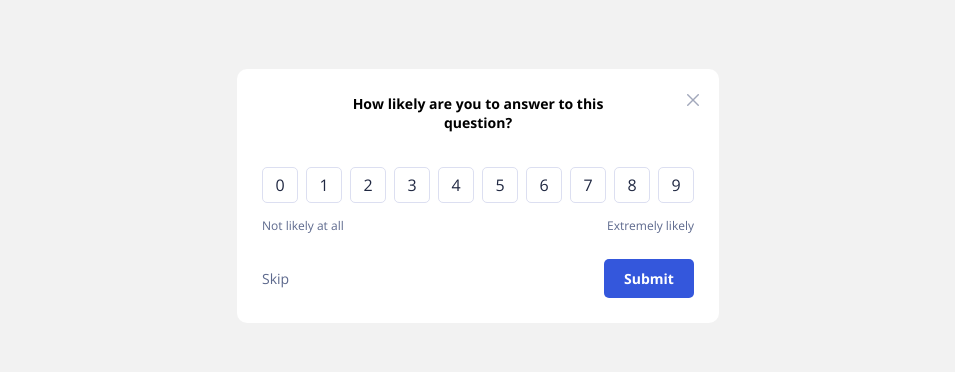
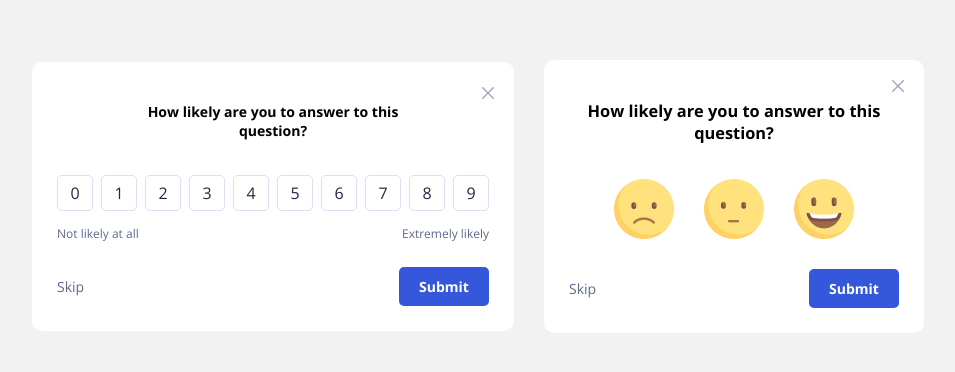
Before and after one commit to enderimen/feedback-component, a website built with Parcel: page src/index.html in a window 1280 px wide. Shown: the part 204-576 px from the top of the page, without its empty margins (162-1117 px from the left). Built offline with nearby package versions, Linux system fonts and the light colour scheme; some packages are replaced by stand-ins of ours.

Commit message:
Sentiment rating has been completed with pure js and css.

```diff
--- a/src/index.html
+++ b/src/index.html
@@ -94,6 +94,48 @@
                 </div>
             </form>
         </div>
+
+        <div class="m-sentiment">
+            <input type="checkbox" id="closeSentiment">
+            <label for="closeSentiment">
+                <img src="./assets/icons/close.png" alt="Close Feedback">
+            </label>
+
+            <form class="m-sentiment__form">
+                <h3 class="m-sentiment__title">How likely are you to answer to this question?</h3>
+
+                <ul class="m-sentiment__list js-sentimentRate">
+                    <li class="m-sentiment__button" role="button">
+                        <input type="radio" name="rate" id="sentiment-0">
+                        <label for="sentiment-0">
+                            <img src="./assets/icons/sad.png" alt="">
+                        </label>
+                    </li>
+                    <li class="m-sentiment__button" role="button">
+                        <input type="radio" name="rate" id="sentiment-1">
+                        <label for="sentiment-1">
+                            <img src="./assets/icons/thinking.png" alt="">
+                        </label>
+                    </li>
+                    <li class="m-sentiment__button" role="button">
+                        <input type="radio" name="rate" id="sentiment-2">
+                        <label for="sentiment-2">
+                            <img src="./assets/icons/happy.png" alt="">
+                        </label>
+                    </li>
+                </ul>
+            </form>
+
+            <div class="m-sentiment__messageArea">
+                <h5 class="m-rate__messageTitle">Tell us how we can improve</h5>
+                <textarea class="m-rate__message" placeholder="Write message here"></textarea>
+            </div>
+
+            <div class="m-row">
+                <button class="a-skip__btn">Skip</button>
+                <input type="submit" class="a-submit__btn" value="Submit"/>
+            </div>
+        </div>
     </section>
     <script src="./index.js"></script>
 </body>
--- a/src/index.js
+++ b/src/index.js
@@ -1,8 +1,13 @@
 // import another component
 import main from './main';
 
+// Number Rate
 const rateMessage = document.querySelector(".m-rate__messageArea");
 const rateButtonList = document.querySelectorAll(".js-rate input");
+
+// Sentiment Rate
+const sentimentRateMessage = document.querySelector(".m-sentiment__messageArea");
+const sentimentButtonList = document.querySelectorAll(".js-sentimentRate input");
 
 rateButtonList.forEach(button => {
     button.addEventListener('click', (event) => {
@@ -13,4 +18,12 @@ rateButtonList.forEach(button => {
     });
 });
 
+sentimentButtonList.forEach(button => {
+    button.addEventListener('click', (event) => {
+        if(event.target.checked) {
+            sentimentRateMessage.classList.add("-show");
+        }
+    });
+});
+
 main();
--- a/src/main.scss
+++ b/src/main.scss
@@ -6,9 +6,15 @@
   --bg-color: #F2F2F2;
 }
 
+.o-feedback {
+  display: flex;
+  align-items: center;
+}
+
 .m-feedback {
   &__container {
     position: relative;
+    margin-right: 30px;
 
     & input[id="closeFeedback"] {
       display: none;
@@ -52,6 +58,7 @@
       line-height: 19px;
       max-width: 280px;
       text-align: center;
+      margin-top: 15px;
       margin-bottom: 35px;
     }
   }
@@ -162,3 +169,75 @@
   font-size: 14px;
   line-height: 19px;
 }
+
+.m-sentiment {
+  position: relative;
+
+  max-width: 380px;
+  display: flex;
+  flex-direction: column;
+  align-items: center;
+  background-color: #fff;
+  border-radius: 10px;
+  padding: 25px;
+
+  & #closeSentiment {
+    display: none;
+  }
+
+  label[for="closeSentiment"] {
+    display: inline-flex;
+    position: absolute;
+    right: 20px;
+    top: 20px;
+    cursor: pointer;
+  }
+
+  &__title {
+    margin-top: 15px;
+    margin-bottom: 20px;
+    text-align: center;
+  }
+
+  &__list {
+    display: flex;
+    justify-content: space-between;
+    list-style: none;
+    padding-left: 40px;
+    padding-right: 40px;
+    margin-bottom: 15px;
+  }
+
+  &__button {
+    & label {
+      display: block;
+      border-radius: 10px;
+      height: 90px;
+      width: 90px;
+      display: flex;
+      align-items: center;
+      justify-content: center;
+      cursor: pointer;
+    }
+
+    & input {
+      display: none;
+
+      &:checked + label {
+        box-shadow: 0 4px 10px rgba(#000, .15);
+      }
+    }
+  }
+
+  &__messageArea {
+    height: 0;
+    overflow: hidden;
+    width: 100%;
+    transition: 300ms height ease-in;
+
+    &.-show {
+      height: 95px;
+      margin-bottom: 25px;
+    }
+  }
+}
```
Also changed, not shown: src/assets/icons/happy.png (added), src/assets/icons/sad.png (added), src/assets/icons/thinking.png (added).
